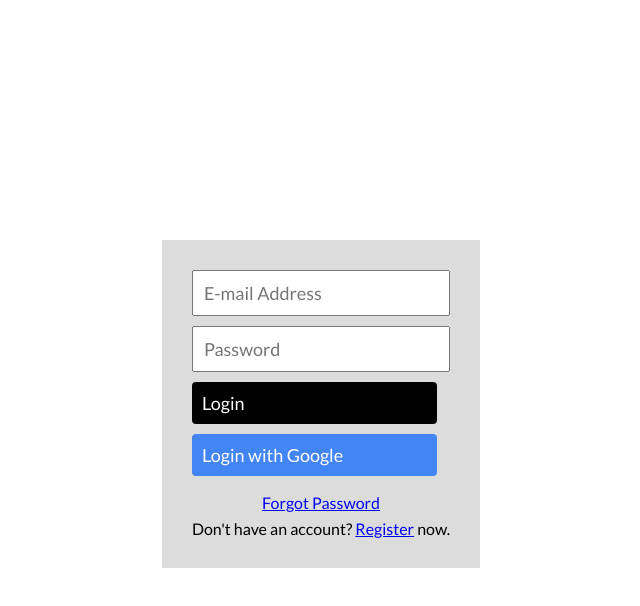
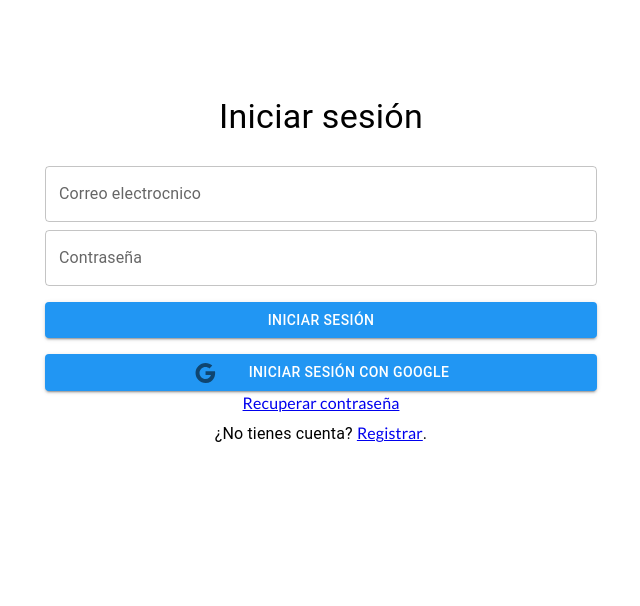
Before and after one commit to ldvsqz/atlas-gym-partner, a React (Vite) app: page / in a window 1280 px wide. Shown: the top 606 px of the page, without its empty margins (319-959 px from the left). Built offline with nearby package versions, Linux system fonts and the light colour scheme; no server answers.

Commit message:
catch loggin errors

```diff
--- a/Firebase/authFunctions.js
+++ b/Firebase/authFunctions.js
@@ -1,7 +1,7 @@
-import { GoogleAuthProvider, signInWithPopup, getAuth, signInWithEmailAndPassword, createUserWithEmailAndPassword, sendPasswordResetEmail, signOut} from "firebase/auth";
+import { GoogleAuthProvider, signInWithPopup, getAuth, signInWithEmailAndPassword, createUserWithEmailAndPassword, sendPasswordResetEmail, signOut } from "firebase/auth";
 import { query, getDocs, collection, where, addDoc } from "firebase/firestore"
-import {db} from "./firebase"
-import {app} from "./firebase"
+import { db } from "./firebase"
+import { app } from "./firebase"
 import UserService from './userService';
 
 const auth = getAuth(app)
@@ -21,7 +21,7 @@ const signInWithGoogle = async () => {
                 birthday: user.birthday,
                 phone: user.phoneNumber,
                 name: user.displayName,
-            email : user.email
+                email: user.email
             })
         }
     } catch (err) {
@@ -32,10 +32,9 @@ const signInWithGoogle = async () => {
 
 const logInWithEmailAndPassword = async (email, password) => {
     try {
-        await signInWithEmailAndPassword(auth, email, password);
+        return await signInWithEmailAndPassword(auth, email, password);
     } catch (err) {
-        console.error(err);
-        alert(err.message);
+        return err
     }
 };
 
--- /dev/null
+++ b/src/Components/snackbar/AtlasSnackbar.jsx
@@ -0,0 +1,37 @@
+import * as React from 'react';
+import Stack from '@mui/material/Stack';
+import Button from '@mui/material/Button';
+import Snackbar from '@mui/material/Snackbar';
+import MuiAlert from '@mui/material/Alert';
+
+const Alert = React.forwardRef(function Alert(props, ref) {
+  return <MuiAlert elevation={6} ref={ref} variant="filled" {...props} />;
+});
+
+export default function AtlasSnackbar(props) {
+    const {severity, message, openSnack} = props
+  const [open, setOpen] = React.useState(false);
+
+  const handleClick = () => {
+    setOpen(true);
+  };
+
+  const handleClose = (event, reason) => {
+    if (reason === 'clickaway') {
+      return;
+    }
+
+    setOpen(false);
+  };
+
+  return (
+    <Stack spacing={2} sx={{ width: '100%' }}>
+
+      <Snackbar open={openSnack} autoHideDuration={6000} onClose={handleClose}>
+        <Alert onClose={handleClose} severity={severity} sx={{ width: '100%' }}>
+          {message}
+        </Alert>
+      </Snackbar>
+    </Stack>
+  );
+}
--- a/src/Pages/Login/Login.jsx
+++ b/src/Pages/Login/Login.jsx
@@ -1,14 +1,23 @@
 import React, { useEffect, useState } from "react";
 import { Link, useNavigate } from "react-router-dom";
 import { auth, signInWithEmailAndPassword, signInWithGoogle } from "../../../Firebase/authFunctions";
+import { TextField, Button, Typography, Container, ListItemIcon } from '@mui/material';
 import { useAuthState } from "react-firebase-hooks/auth";
 import UserService from '../../../Firebase/userService'
 import "./Login.css";
+import AtlasSnackbar from "../../Components/snackbar/AtlasSnackbar";
+import GoogleIcon from '@mui/icons-material/Google';
+
+
 function Login() {
   const [email, setEmail] = useState("");
   const [password, setPassword] = useState("");
   const [user, loading, error] = useAuthState(auth);
+  const [openSnack, setOpen] = useState(false);
+  const [erroMessage, setErrorMessage] = useState("");
   const navigate = useNavigate();
+
+
   useEffect(() => {
     if (loading) {
       // maybe trigger a loading screen
@@ -18,7 +27,6 @@ function Login() {
       UserService.get(user.uid).then(userData => {
         if (!!userData) {
           const uid = user.uid;
-          console.log(userData);
           localStorage.setItem('UID', uid);
           localStorage.setItem('ROL', userData.rol);
           navigate(`/user/${uid}`, { state: { uid } });
@@ -26,40 +34,56 @@ function Login() {
       });
     }
   }, [user, loading]);
+
+
+  const handleOpenSnack = (message) => {
+    setErrorMessage(message);
+    setOpen(true);
+  };
+
+
+
   return (
-    <div className="login">
-      <div className="login__container">
-        <input
-          type="text"
-          className="login__textBox"
+    <Container maxWidth="sm" sx={{ mt: 12 }}>
+      <Typography variant="h4" align="center" gutterBottom>
+        Iniciar sesión
+      </Typography>
+      <TextField
+        label="Correo electrocnico"
+        fullWidth
+        margin="normal"
         value={email}
         onChange={(e) => setEmail(e.target.value)}
-          placeholder="E-mail Address"
       />
-        <input
+      <TextField
+        label="Contraseña"
+        fullWidth
         type="password"
-          className="login__textBox"
         value={password}
         onChange={(e) => setPassword(e.target.value)}
-          placeholder="Password"
       />
-        <button
-          className="login__btn"
-          onClick={() => signInWithEmailAndPassword(auth, email, password)}
+      <Button sx={{ mt: 2 }} type="submit" variant="contained" color="primary" fullWidth onClick={
+        () => signInWithEmailAndPassword(auth, email, password)
+          .catch(err => {
+            handleOpenSnack(err.message);
+          })}
       >
-          Login
-        </button>
-        <button className="login__btn login__google" onClick={signInWithGoogle}>
-          Login with Google
-        </button>
-        <div>
-          <Link to="/reset">Forgot Password</Link>
-        </div>
-        <div>
-          Don't have an account? <Link to="/register">Register</Link> now.
-        </div>
-      </div>
-    </div>
+        Iniciar sesión
+      </Button>
+      <Button type="submit" variant="contained" color="primary" fullWidth onClick={signInWithGoogle} sx={{ mt: 2 }}>
+        <ListItemIcon>
+          <GoogleIcon />
+        </ListItemIcon>
+        Iniciar sesión con Google
+      </Button>
+      <Typography variant="body1" align="center" gutterBottom>
+        <Link to="/reset">Recuperar contraseña</Link>
+      </Typography>
+      <Typography variant="body1" align="center" gutterBottom>
+        ¿No tienes cuenta? <Link to="/register">Registrar</Link>.
+      </Typography>
+      <AtlasSnackbar severity={"error"} message={erroMessage} openSnack={openSnack} />
+    </Container >
   );
 }
 export default Login;
--- a/src/Pages/User/User.jsx
+++ b/src/Pages/User/User.jsx
@@ -34,27 +34,16 @@ function User() {
   useEffect(() => {
     if (location.state) {
       const uid = location.state.uid;
-      const fetchClient = async () => {
-        setLoading(true);
+      const fechClientData = async () => {
         const userData = await UserService.get(uid);
+        const userStats = await StatService.getLast(uid);
+        const userRoutine = await RoutineService.getLast(uid);
         setUser(userData);
-        setLoading(false);
-      };
-      const fetchStats = async () => {
-        setLoading(true);
-        const userStats = await StatService.getLast(uid);
         setStats(userStats);
-        setLoading(false);
-      };
-      const fetchRoutine = async () => {
-        setLoading(true);
-        const userRoutine = await RoutineService.getLast(uid);
         setRoutine(userRoutine);
         setLoading(false);
       };
-      fetchClient();
-      fetchStats();
-      fetchRoutine();
+      fechClientData();
     }
   }, []);
 
```
Lines whose indentation alone changed are shown as unchanged.
